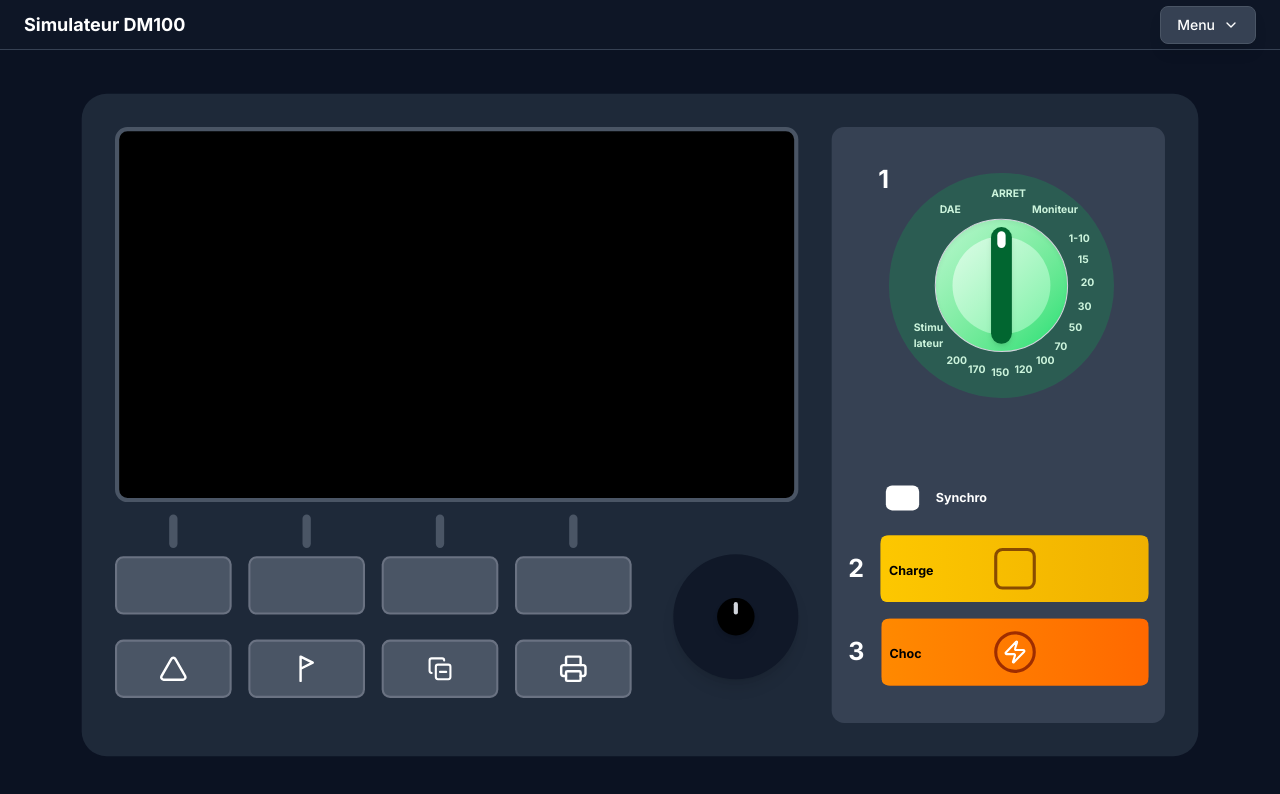
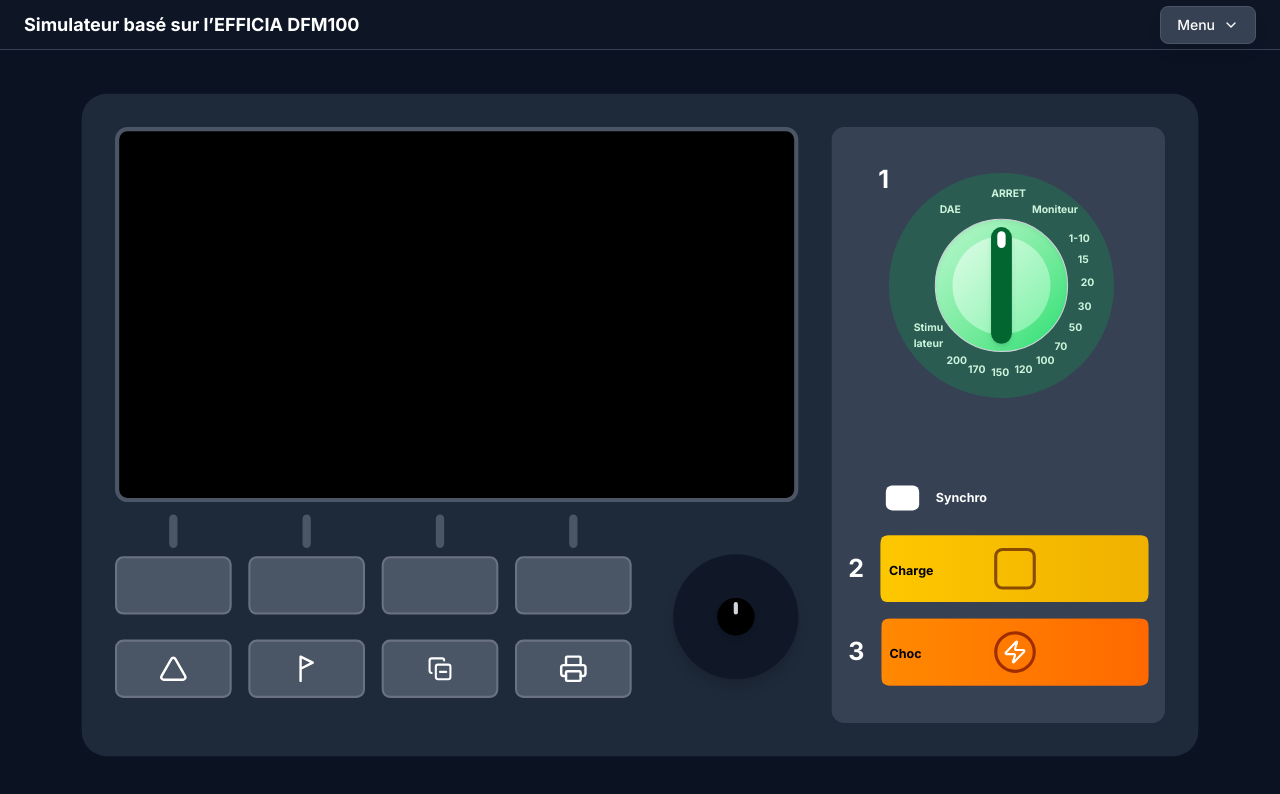
Before and after one commit to Samouz75/Defib_simulation, a Next.js app: page /simulator in a window 1280 px wide. Shown: the top 794 px of the page. Built offline with nearby package versions, Linux system fonts and the light colour scheme.

Commit message:
misc fixes

```diff
--- a/src/app/components/Header.tsx
+++ b/src/app/components/Header.tsx
@@ -41,7 +41,7 @@
     <header className="h-[6vh] min-h-[50px] bg-gray-900/80 backdrop-blur-sm border-b border-gray-700 flex items-center justify-between px-4 sm:px-6 z-50">
       {/* Left side: Controls or Scenario Title */}
       <div className="flex-1 min-w-0">
-        <h1 className="text-lg font-bold text-white truncate">{scenarioTitle || "Simulateur DM100"}</h1>
+        <h1 className="text-lg font-bold text-white truncate">{scenarioTitle || "Simulateur basé sur l’EFFICIA DFM100"}</h1>
         {/* {isScenarioActive ? (
           <h1 className="text-lg font-bold text-white truncate">{scenarioTitle || "Scenario"}</h1>
         ) : (
--- a/src/app/data/scenarios/scenario_3.json
+++ b/src/app/data/scenarios/scenario_3.json
@@ -40,7 +40,7 @@
         },
         {
             "step": 3,
-            "description": "Règlez la fréquence de stimulation à 70",
+            "description": "Règlez la fréquence de stimulation à 60",
             "validation": {
                 "all_of": [
                     {
@@ -52,6 +52,34 @@
                         "type": "stateChange",
                         "property": "displayMode",
                         "value": "Stimulateur"
+                    },
+                    {
+                        "type": "stateChange",
+                        "property": "pacerFrequency",
+                        "value": 60
+                    }
+                ]
+            }
+        },
+        {
+            "step": 3,
+            "description": "Règlez l'intensité de stimulation à 10 mA",
+            "validation": {
+                "all_of": [
+                    {
+                        "type": "stateChange",
+                        "property": "isSynchroMode",
+                        "value": true
+                    },
+                    {
+                        "type": "stateChange",
+                        "property": "displayMode",
+                        "value": "Stimulateur"
+                    },
+                    {
+                        "type": "stateChange",
+                        "property": "pacerIntensity",
+                        "value": 10
                     }
                 ]
             }
```
